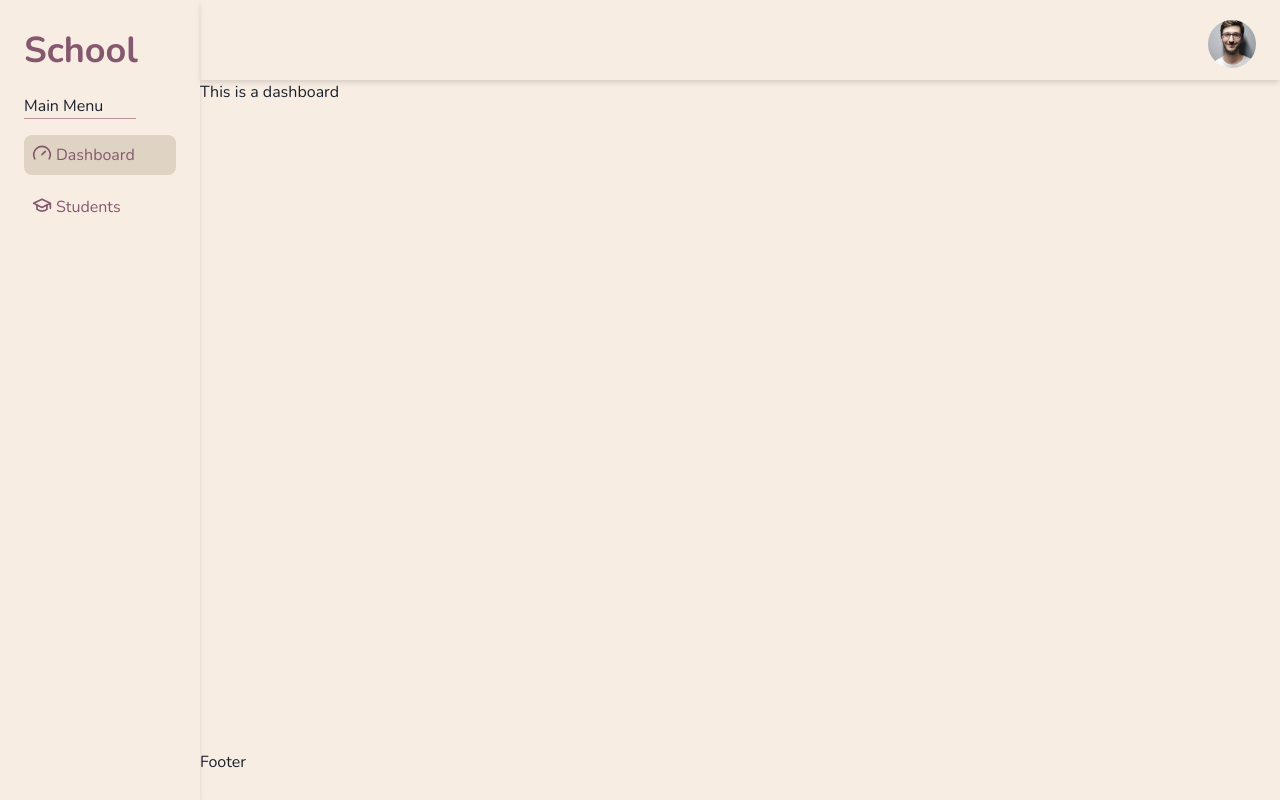
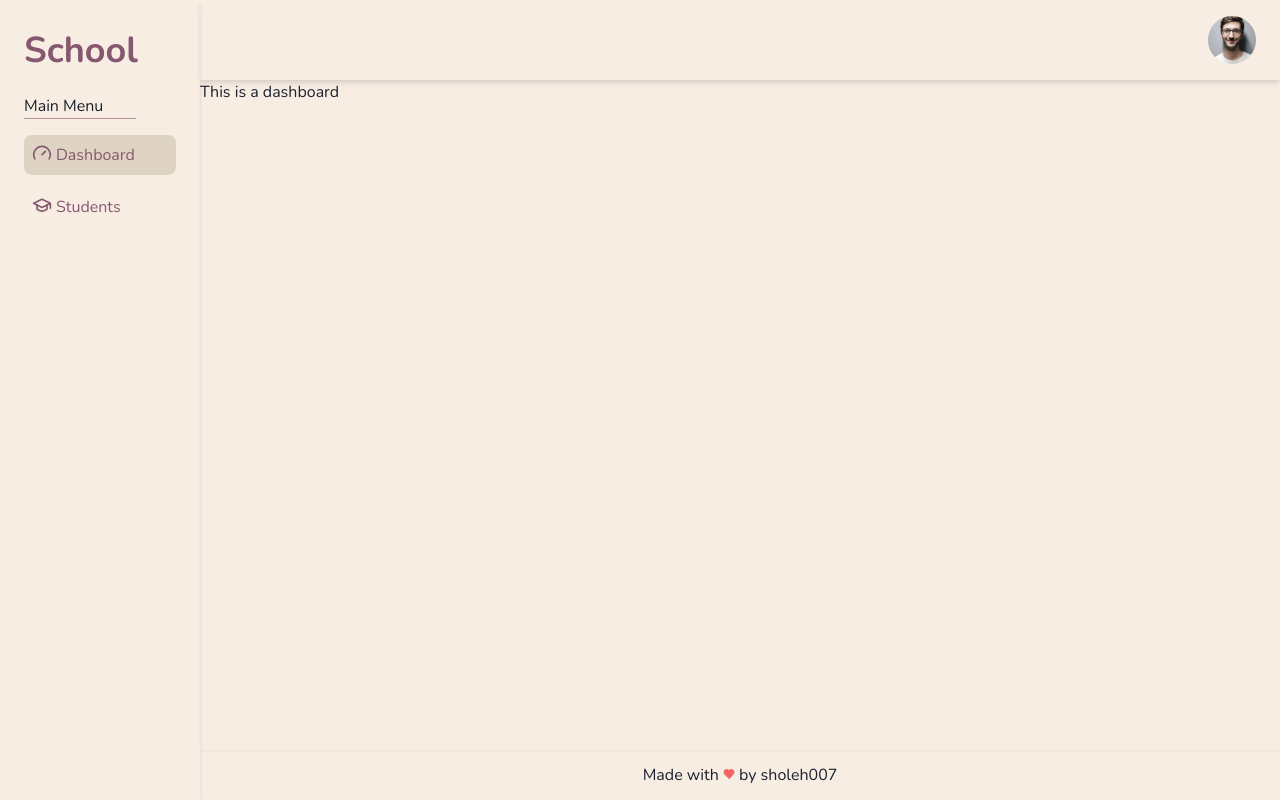
Before and after one commit to sholeh007/react-template-admin, a React (Vite) app: page / in a window 1280 px wide. Built offline with nearby package versions, Linux system fonts and the light colour scheme.

Commit message:
fix flex dimension header and create footer component

```diff
--- /dev/null
+++ b/src/components/organisms/Footer.jsx
@@ -0,0 +1,15 @@
+import { Flex, Icon, Link, Text } from "@chakra-ui/react"
+import { Heart } from "lucide-react"
+
+export default function Footer() {
+  return (
+    <Flex h="100%" justify="center" align="center">
+      <Text>
+        Made with <Icon as={Heart} fill="red.400" color="red.400" boxSize={3} /> by{" "}
+        <Link as="a" href="https://github.com/sholeh007" isExternal>
+          sholeh007
+        </Link>
+      </Text>
+    </Flex>
+  )
+}
--- a/src/components/organisms/Header.jsx
+++ b/src/components/organisms/Header.jsx
@@ -9,6 +9,7 @@ export default function Header({ onOpen }) {
     <Flex
       justify={{ base: "space-between", md: "flex-end" }}
       alignItems="center"
+      h="100%"
       px={6}
       py={5}
     >
--- a/src/pages/root.jsx
+++ b/src/pages/root.jsx
@@ -1,5 +1,6 @@
 import { Box, Grid, GridItem, useDisclosure } from "@chakra-ui/react"
 import { Outlet } from "react-router-dom"
+import Footer from "../components/organisms/Footer"
 import Header from "../components/organisms/Header"
 import MobileSidebar from "../components/organisms/MobileSidebar"
 import Sidebar from "../components/organisms/Sidebar"
@@ -39,12 +40,14 @@ export default function Root() {
           <Header onOpen={onOpen} />
         </GridItem>
         {/* Main */}
-        <GridItem area="main">
+        <GridItem area="main" shadow="sm">
           {/* child */}
           <Outlet />
         </GridItem>
         {/* Footer */}
-        <GridItem area="footer">Footer</GridItem>
+        <GridItem area="footer">
+          <Footer />
+        </GridItem>
       </Grid>
     </Box>
   )
```
